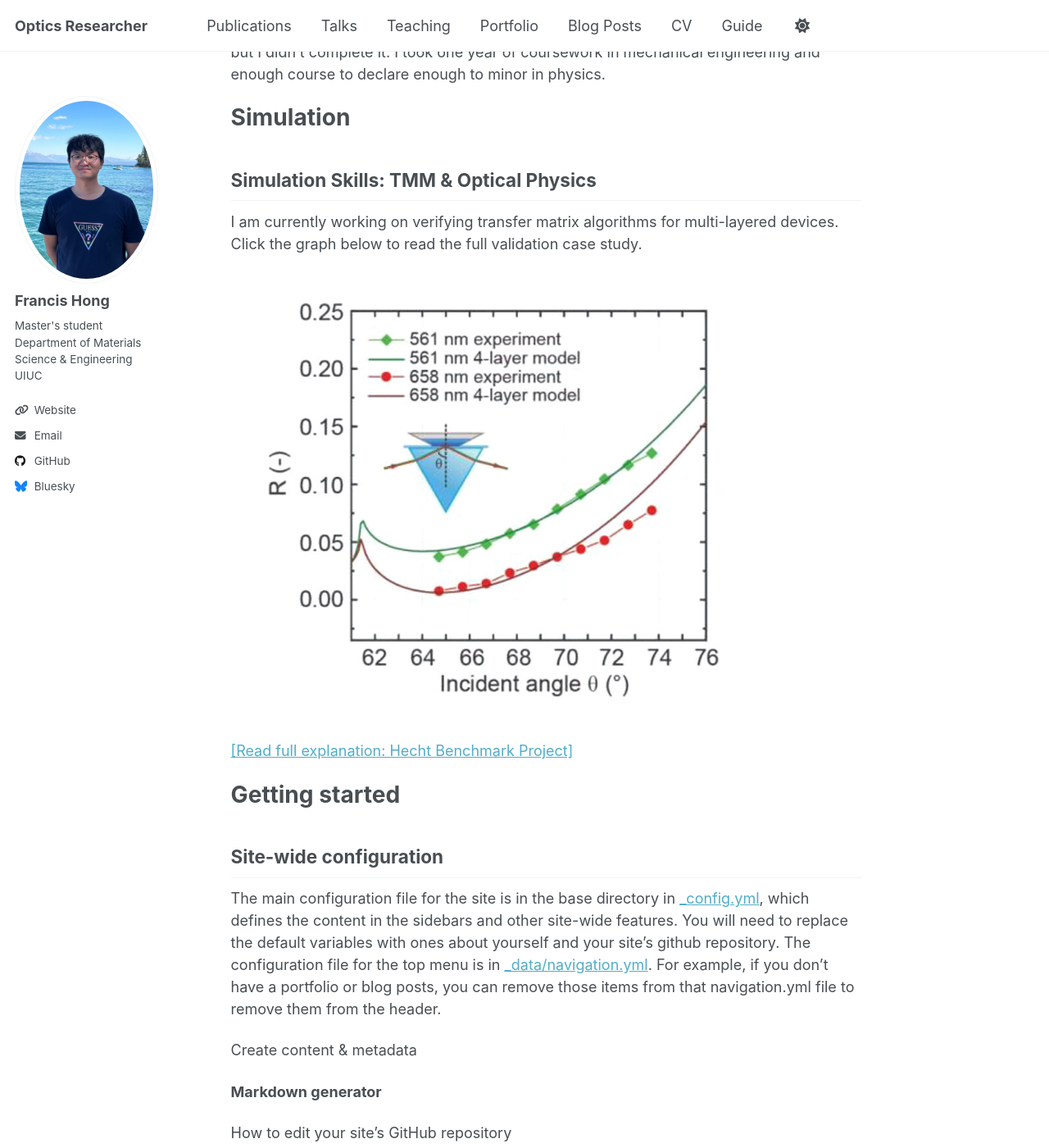
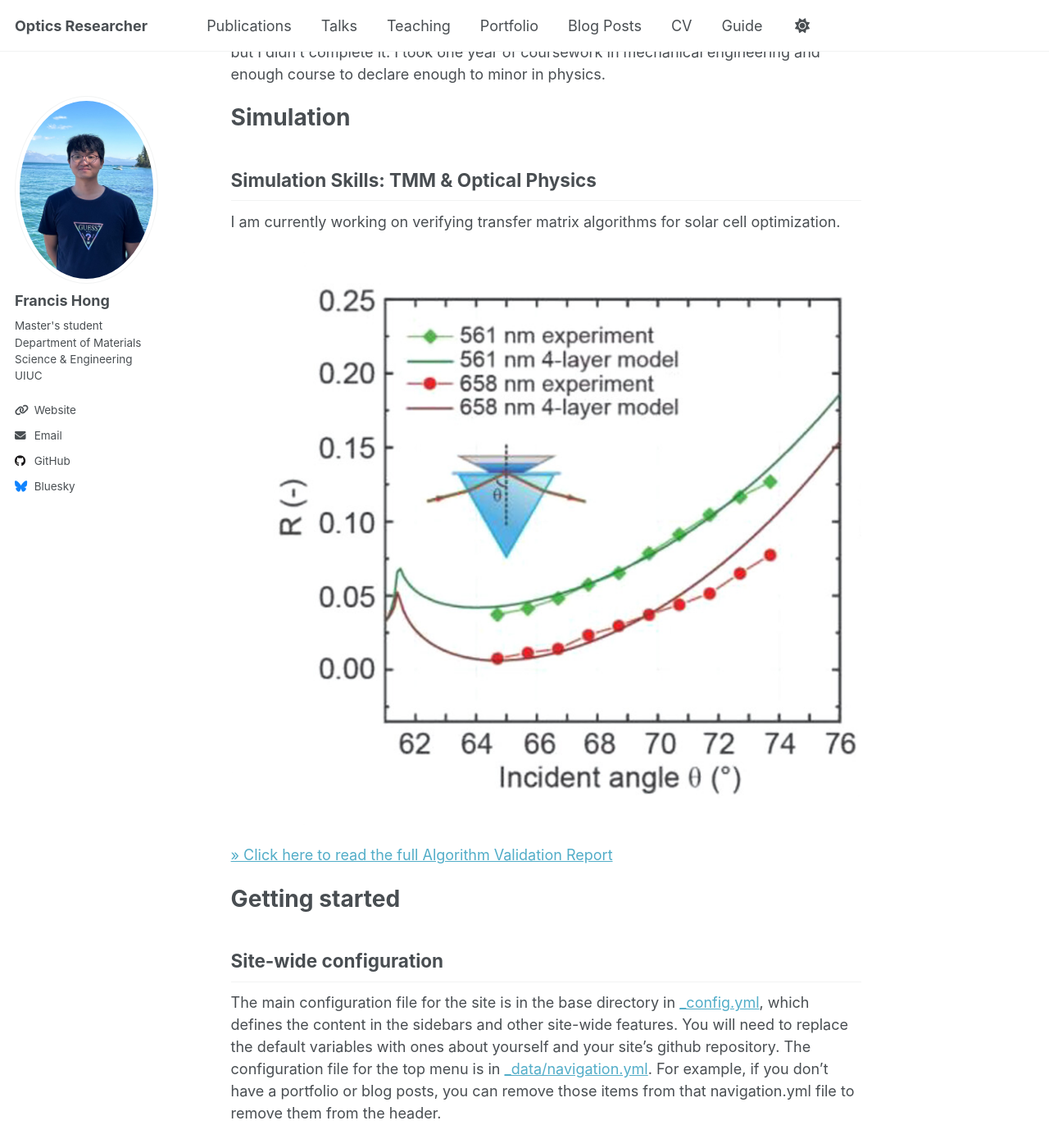
Before and after one commit to Fhong10/flhong03.github-io, a Jekyll site: the page built from _pages/about.md, in a window 1280 px wide and 1400 px high, scrolled down 354 px. Shown: the whole window at 82% size. Built offline with Jekyll 4.4.1, drawn with Linux system fonts in a browser that asks for light colours; a script that is not in the unit is left out.

Commit message:
Revise simulation skills section in about.md
Updated simulation section to reflect current work on solar cell optimization and improved formatting.

```diff
--- a/_pages/about.md
+++ b/_pages/about.md
@@ -15,20 +15,12 @@ I received my bachelor's degree in Materials Science and Engineering from Yonsei
 
 Simulation
 ======
-<h2>Simulation Skills: TMM & Optical Physics</h2>
-<p>
-  I am currently working on verifying transfer matrix algorithms for multi-layered devices.
-  Click the graph below to read the full validation case study.
-</p>
+## Simulation Skills: TMM & Optical Physics
+I am currently working on verifying transfer matrix algorithms for solar cell optimization.
 
-<a href="/validation-dbr/">
-  <img src="/images/561nm_658nm.png" width="600" alt="Reflectivity Simulation Graph">
-</a>
+![Reflectivity Simulation](/images/561nm_658nm.png)
 
-<p>
-  <a href="/validation-dbr/">[Read full explanation: Hecht Benchmark Project]</a>
-</p>
-
+[>> Click here to read the full Algorithm Validation Report](/validation-dbr/)
 
 Getting started
 ======
```
